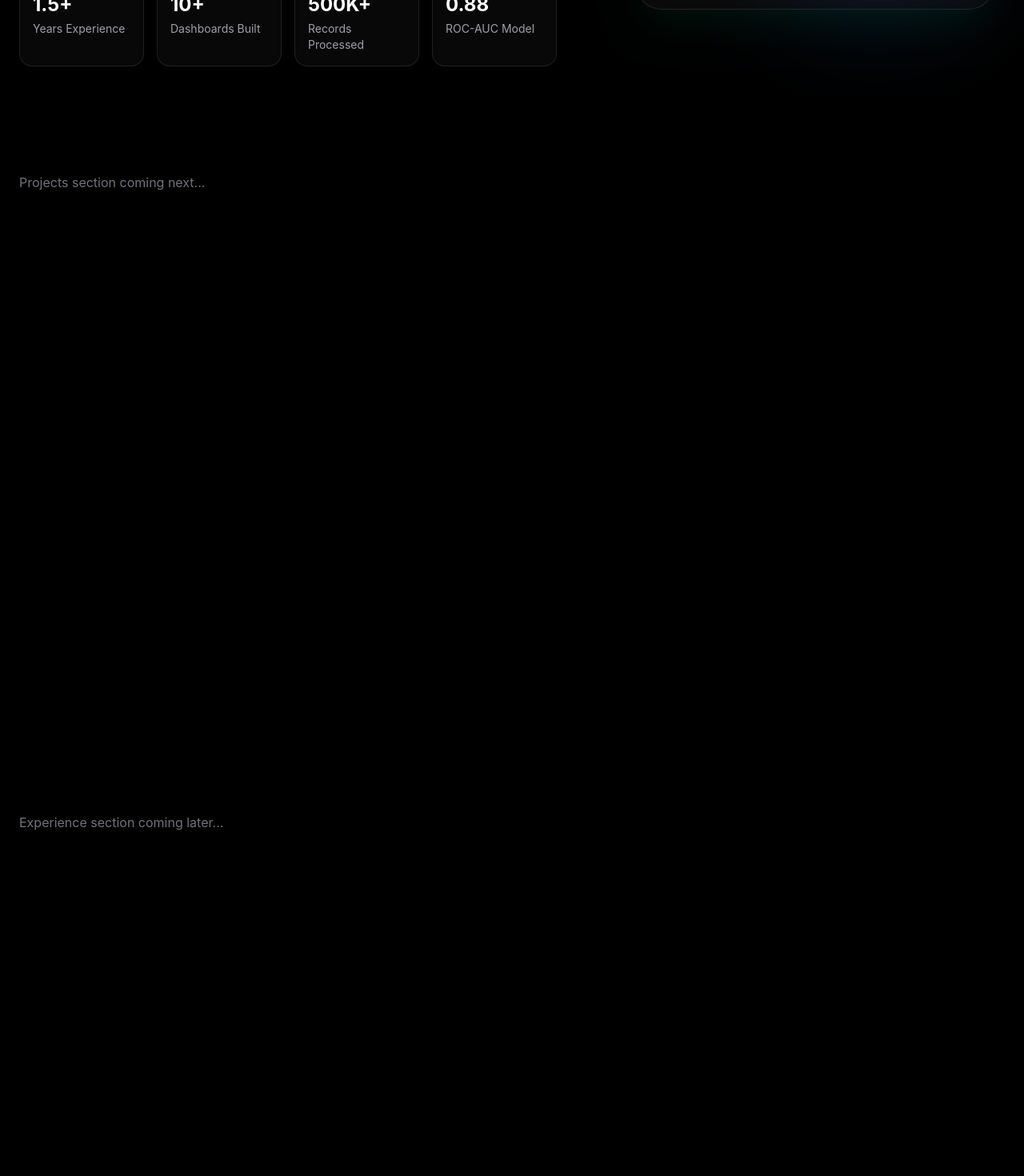
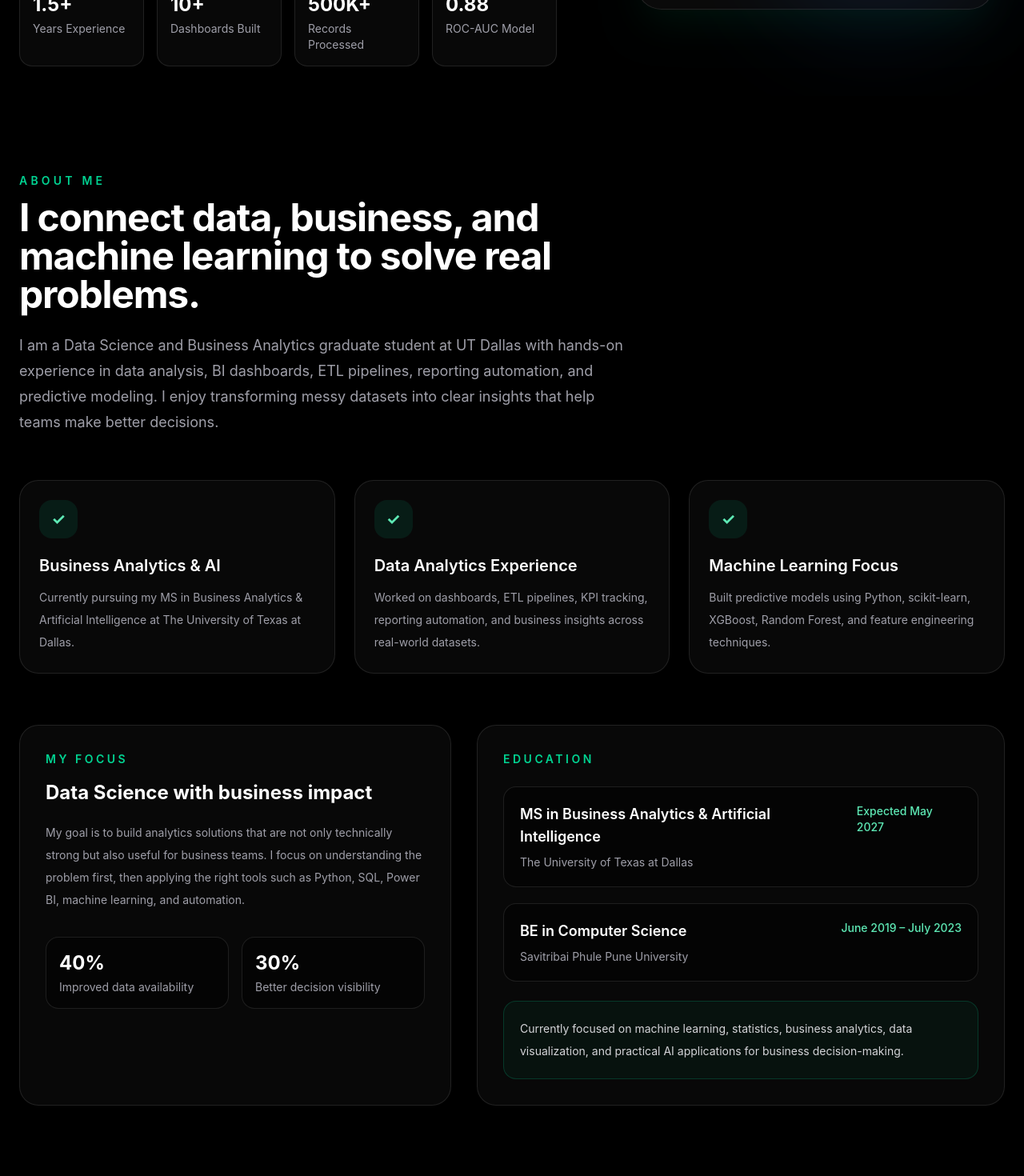
Before and after one commit to PunitJadhav31/my_portfolio_website, a React (Vite) app: page / in a window 1280 px wide. Shown: the part 680-2150 px from the top of the page at 80% size. Built offline with nearby package versions, Linux system fonts and the light colour scheme.

Commit message:
Add about section

```diff
--- a/src/App.jsx
+++ b/src/App.jsx
@@ -1,11 +1,13 @@
 import Navbar from "./components/Navbar";
 import Hero from "./components/Hero";
+import About from "./components/About";
 
 function App() {
   return (
     <div className="min-h-screen bg-black text-white">
       <Navbar />
       <Hero />
+      <About />
 
       <section id="projects" className="min-h-screen px-6 py-24">
         <div className="mx-auto max-w-7xl">
--- /dev/null
+++ b/src/components/About.jsx
@@ -0,0 +1,154 @@
+function About() {
+  const highlights = [
+    {
+      title: "Business Analytics & AI",
+      description:
+        "Currently pursuing my MS in Business Analytics & Artificial Intelligence at The University of Texas at Dallas.",
+    },
+    {
+      title: "Data Analytics Experience",
+      description:
+        "Worked on dashboards, ETL pipelines, KPI tracking, reporting automation, and business insights across real-world datasets.",
+    },
+    {
+      title: "Machine Learning Focus",
+      description:
+        "Built predictive models using Python, scikit-learn, XGBoost, Random Forest, and feature engineering techniques.",
+    },
+  ];
+
+  const education = [
+    {
+      degree: "MS in Business Analytics & Artificial Intelligence",
+      school: "The University of Texas at Dallas",
+      duration: "Expected May 2027",
+    },
+    {
+      degree: "BE in Computer Science",
+      school: "Savitribai Phule Pune University",
+      duration: "June 2019 – July 2023",
+    },
+  ];
+
+  return (
+    <section id="about" className="bg-black px-6 py-24">
+      <div className="mx-auto max-w-7xl">
+        <div className="mb-14">
+          <p className="mb-3 text-sm font-semibold uppercase tracking-[0.3em] text-emerald-400">
+            About Me
+          </p>
+
+          <h2 className="max-w-3xl text-4xl font-bold tracking-tight text-white sm:text-5xl">
+            I connect data, business, and machine learning to solve real
+            problems.
+          </h2>
+
+          <p className="mt-6 max-w-3xl text-base leading-8 text-zinc-400 sm:text-lg">
+            I am a Data Science and Business Analytics graduate student at UT
+            Dallas with hands-on experience in data analysis, BI dashboards,
+            ETL pipelines, reporting automation, and predictive modeling. I
+            enjoy transforming messy datasets into clear insights that help
+            teams make better decisions.
+          </p>
+        </div>
+
+        <div className="grid gap-6 lg:grid-cols-3">
+          {highlights.map((item) => (
+            <div
+              key={item.title}
+              className="rounded-3xl border border-white/10 bg-white/[0.03] p-6 transition hover:border-emerald-400/40 hover:bg-white/[0.06]"
+            >
+              <div className="mb-5 flex h-12 w-12 items-center justify-center rounded-2xl bg-emerald-400/10 text-xl font-bold text-emerald-300">
+                ✓
+              </div>
+
+              <h3 className="text-xl font-semibold text-white">
+                {item.title}
+              </h3>
+
+              <p className="mt-3 text-sm leading-7 text-zinc-400">
+                {item.description}
+              </p>
+            </div>
+          ))}
+        </div>
+
+        <div className="mt-16 grid gap-8 lg:grid-cols-[0.9fr_1.1fr]">
+          <div className="rounded-3xl border border-white/10 bg-white/[0.03] p-8">
+            <p className="text-sm font-semibold uppercase tracking-[0.25em] text-emerald-400">
+              My Focus
+            </p>
+
+            <h3 className="mt-4 text-2xl font-bold text-white">
+              Data Science with business impact
+            </h3>
+
+            <p className="mt-5 text-sm leading-7 text-zinc-400">
+              My goal is to build analytics solutions that are not only
+              technically strong but also useful for business teams. I focus on
+              understanding the problem first, then applying the right tools
+              such as Python, SQL, Power BI, machine learning, and automation.
+            </p>
+
+            <div className="mt-8 grid grid-cols-2 gap-4">
+              <div className="rounded-2xl border border-white/10 bg-black/40 p-4">
+                <p className="text-2xl font-bold text-white">40%</p>
+                <p className="mt-1 text-sm text-zinc-400">
+                  Improved data availability
+                </p>
+              </div>
+
+              <div className="rounded-2xl border border-white/10 bg-black/40 p-4">
+                <p className="text-2xl font-bold text-white">30%</p>
+                <p className="mt-1 text-sm text-zinc-400">
+                  Better decision visibility
+                </p>
+              </div>
+            </div>
+          </div>
+
+          <div className="rounded-3xl border border-white/10 bg-white/[0.03] p-8">
+            <p className="text-sm font-semibold uppercase tracking-[0.25em] text-emerald-400">
+              Education
+            </p>
+
+            <div className="mt-6 space-y-5">
+              {education.map((item) => (
+                <div
+                  key={item.degree}
+                  className="rounded-2xl border border-white/10 bg-black/40 p-5"
+                >
+                  <div className="flex flex-col gap-2 sm:flex-row sm:items-start sm:justify-between">
+                    <div>
+                      <h3 className="text-lg font-semibold text-white">
+                        {item.degree}
+                      </h3>
+
+                      <p className="mt-2 text-sm text-zinc-400">
+                        {item.school}
+                      </p>
+                    </div>
+
+                    <p className="text-sm font-medium text-emerald-300">
+                      {item.duration}
+                    </p>
+                  </div>
+                </div>
+              ))}
+            </div>
+
+            <div className="mt-6 rounded-2xl border border-emerald-400/20 bg-emerald-400/5 p-5">
+              <p className="text-sm leading-7 text-zinc-300">
+                Currently focused on machine learning, statistics, business
+                analytics, data visualization, and practical AI applications for
+                business decision-making.
+              </p>
+            </div>
+          </div>
+        </div>
+      </div>
+    </section>
+  );
+}
+
+export default About;
--- a/src/components/Navbar.jsx
+++ b/src/components/Navbar.jsx
@@ -2,6 +2,7 @@ import { useState } from "react";
 
 const navLinks = [
   { name: "Home", href: "#home" },
+  { name: "About", href: "#about" },
   { name: "Projects", href: "#projects" },
   { name: "Experience", href: "#experience" },
   { name: "Skills", href: "#skills" },
```
